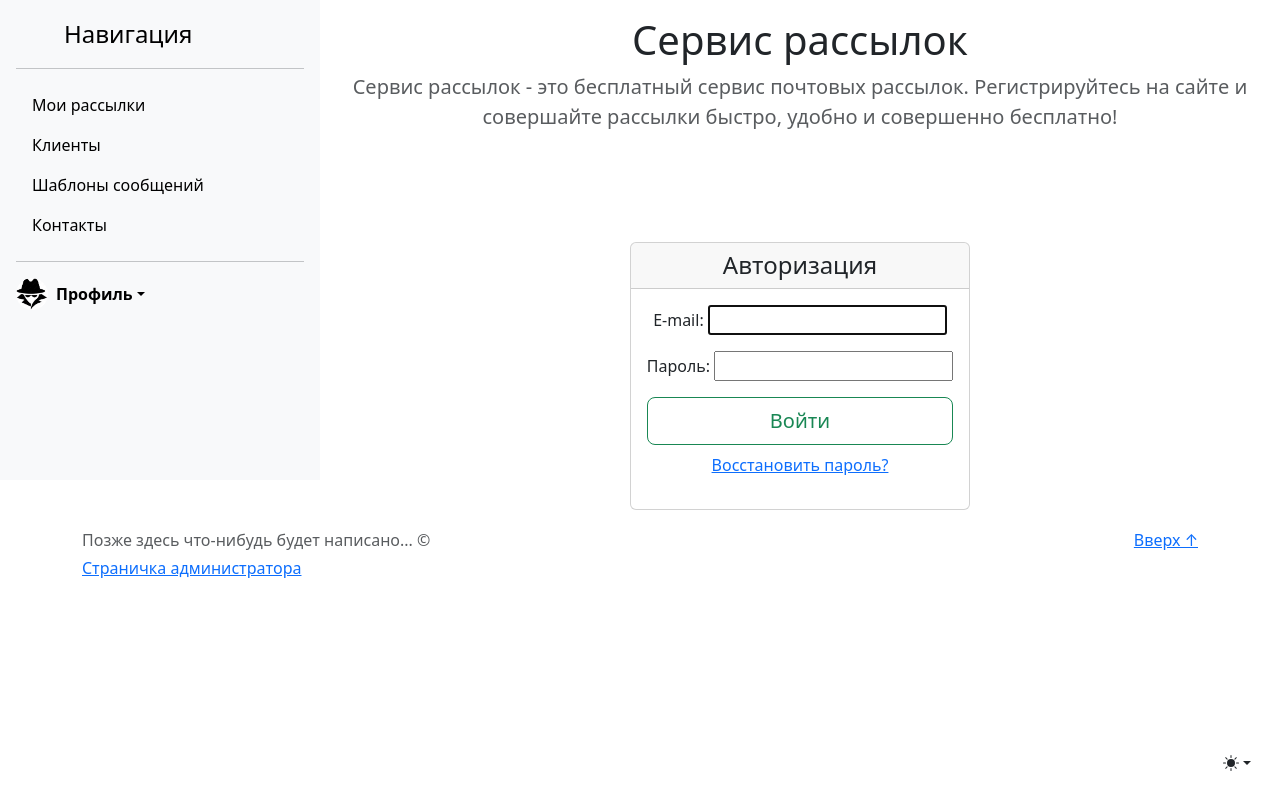
After one commit to Alex26112022/coursework_6, a Django app: page /users/login/ in a window 1280 px wide. The commit adds this page. Run offline with Django 5.2, Linux system fonts and the light colour scheme; parts of the project's set-up code (start-up, migrations or seed data) failed here and were passed over; some libraries are stand-ins or nearby versions.

Commit message:
login logout

```diff
--- a/config/settings.py
+++ b/config/settings.py
@@ -151,3 +151,6 @@ SERVER_EMAIL = EMAIL_HOST_USER
 EMAIL_ADMIN = EMAIL_HOST_USER
 
 AUTH_USER_MODEL = 'users.User'
+LOGIN_REDIRECT_URL = '/'
+LOGOUT_REDIRECT_URL = '/'
+LOGIN_URL = '/users/login/'
--- a/mail_app/templates/mail_app/includes/inc_menu.html
+++ b/mail_app/templates/mail_app/includes/inc_menu.html
@@ -1,5 +1,5 @@
 <div class="flex-column flex-shrink-0 p-3 bg-body-tertiary"
-     style="width: 280px;">
+     style="width: 320px;">
     <a href="/"
        class="d-flex align-items-center mb-3 mb-md-0 me-md-auto link-body-emphasis text-decoration-none">
       <svg class="bi pe-none me-2" width="40" height="32"><use
@@ -35,7 +35,26 @@
       </li>
     </ul>
     <hr>
+
     <div class="dropdown">
+      {% if user.is_authenticated %}
+      <a href="#"
+         class="d-flex align-items-center link-body-emphasis text-decoration-none dropdown-toggle"
+         data-bs-toggle="dropdown" aria-expanded="false">
+        {% if user.photo %}
+        <img src="{{ user.photo.url }}" alt="" width="32" height="32"
+             class="rounded-circle me-2">
+        {% else %}
+        <img src="/media/ava.jpeg" alt="" width="32" height="32"
+             class="rounded-circle me-2">
+        {% endif %}
+        <strong>{{ user.email }}</strong>
+      </a>
+      <ul class="dropdown-menu text-small shadow">
+        <li><a class="dropdown-item" href="#">Редактировать</a></li>
+        <li><a class="dropdown-item" href="{% url 'users:logout' %}">Выйти</a></li>
+      </ul>
+      {% else %}
       <a href="#"
          class="d-flex align-items-center link-body-emphasis text-decoration-none dropdown-toggle"
          data-bs-toggle="dropdown" aria-expanded="false">
@@ -44,11 +63,10 @@
         <strong>Профиль</strong>
       </a>
       <ul class="dropdown-menu text-small shadow">
+        <li><a class="dropdown-item" href="{% url 'users:login' %}">Войти</a></li>
         <li><a class="dropdown-item" href="{% url 'users:register' %}">Зарегистрироваться</a></li>
-        <li><a class="dropdown-item" href="#">Settings</a></li>
-        <li><a class="dropdown-item" href="#">Profile</a></li>
-        <li><hr class="dropdown-divider"></li>
-        <li><a class="dropdown-item" href="#">Sign out</a></li>
       </ul>
+      {% endif %}
     </div>
+
 </div>
--- a/pyproject.toml
+++ b/pyproject.toml
@@ -7,8 +7,6 @@ readme = "README.md"
 
 [tool.poetry.dependencies]
 python = "^3.12"
-django = "^5.0.6"
-django-debug-toolbar = "^4.4.2"
 flake8 = "^7.1.0"
 pillow = "^10.3.0"
 psycopg2 = "^2.9.9"
@@ -19,6 +17,8 @@ django-extensions = "^3.2.3"
 django-apscheduler = "^0.6.2"
 django-phonenumber-field = "^8.0.0"
 phonenumbers = "^8.13.40"
+django-debug-toolbar = "4.2"
+django = "4.2"
 
 
 [build-system]
--- /dev/null
+++ b/users/templates/users/login.html
@@ -0,0 +1,28 @@
+{% extends 'mail_app/base.html' %}
+{% block content %}
+
+<div class="col-12 h-100 mb-4
+   d-flex align-items-center justify-content-center">
+  <div class="card mb-4 box-shadow">
+    <div class="card-header">
+      <h4 class="my-0 font-weight-normal">Авторизация</h4>
+    </div>
+  <div class="card-body">
+     <form action="" method="post" enctype="multipart/form-data"
+           class="form-floating">
+      {% csrf_token %}
+      {{ form.as_p }}
+       <button type="submit"
+               class="btn btn-lg btn-block btn-outline-success
+            col-12 h-100 mb-2
+            d-flex align-items-center justify-content-center">Войти
+       </button>
+       <p>
+         <a href="#">Восстановить пароль?</a>
+       </p>
+     </form>
+  </div>
+  </div>
+</div>
+
+{% endblock %}
--- a/users/urls.py
+++ b/users/urls.py
@@ -1,3 +1,4 @@
+from django.contrib.auth.views import LoginView, LogoutView
 from django.urls import path
 
 from users.apps import UsersConfig
@@ -11,4 +12,7 @@ urlpatterns = [
     path('email-confirm/<str:token>/', email_verification,
          name='email-confirm'),
     path('notification/', notification, name='notification'),
+    path('login/', LoginView.as_view(template_name='users/login.html'),
+         name='login'),
+    path('logout/', LogoutView.as_view(), name='logout'),
 ]
```
